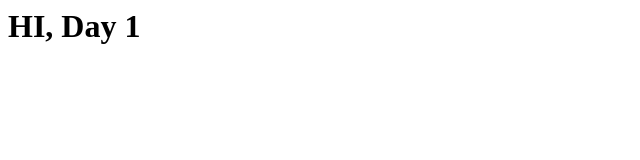
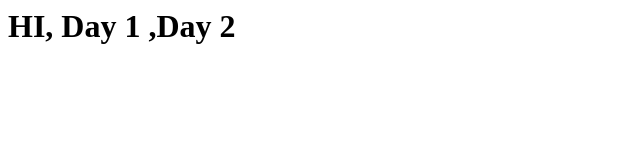
Before and after one commit to lamichhanekusum01/OptimumFirstProject, a plain HTML site: page index.html in a window 1280 px wide. Shown: the whole page, without its empty margins (0-640 px from the left). Drawn offline with Linux system fonts and the light colour scheme.

Commit message:
Second file

```diff
--- a/index.html
+++ b/index.html
@@ -1,5 +1,5 @@
 <html>
-    <body>
-    <h1>HI, Day 1</h1>
+<body>
+    <h1>HI, Day 1 ,Day 2</h1>
 </body>
 </html>
```
Also changed, not shown: 1 other file.
